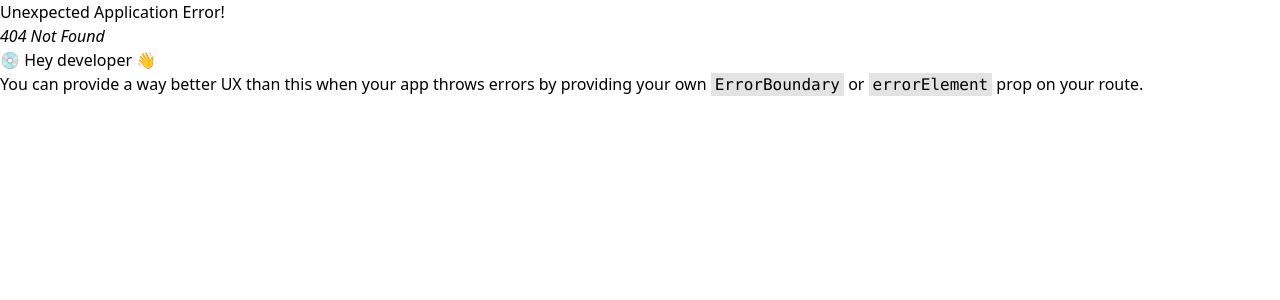
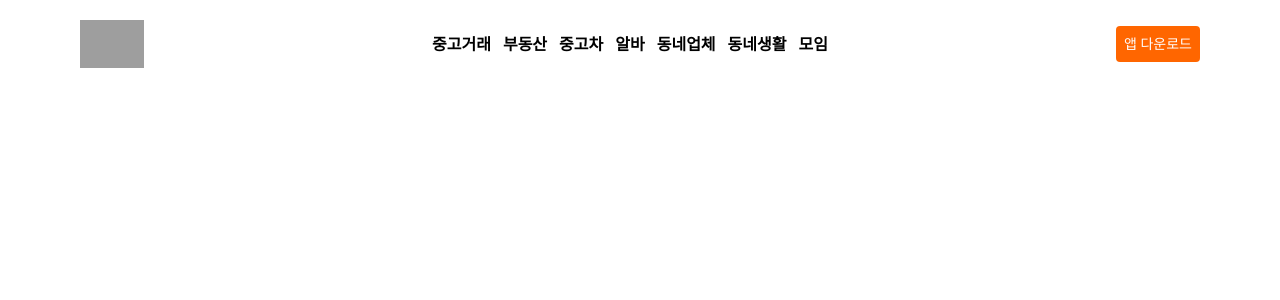
Before and after one commit to wooktori/carrot-market, a React (Vite) app: page /search in a window 1280 px wide. Before the commit this address had no page. Shown: the top 300 px of the page. Built offline with nearby package versions, Linux system fonts and the light colour scheme; grey boxes are pictures that could not be loaded.

Commit message:
Feat: 경로 분기에 따른 Header 컴포넌트 구분

```diff
--- a/src/components/Header.tsx
+++ b/src/components/Header.tsx
@@ -1,12 +1,29 @@
+import { Link, useLocation, useNavigate } from "react-router-dom";
+
 export default function Header() {
+  const navigate = useNavigate();
+  const location = useLocation();
+  const isMain = location.pathname === "/";
   return (
     <>
       <div className="flex items-center justify-between">
         <img
           src="https://i.namu.wiki/i/0USV9nUU5fEhlvT5ViKqwQe-uy46DVnu1YiSZYnKwgkt_8tVaRewInwz7A_CoRrsgCxfwTlBqbLo_z_tb3xZ6gmheKDSlY3jdbwhJzKSvsZcQY9D27mIRjAvMdkHeGsLYvXVTYHsNsnxey5ybmxDbQ.svg"
           width="64"
+          onClick={() => navigate("/")}
         />
-        <button className="cursor-pointer text-brand hover:text-brand-dark">
+        {isMain ? null : (
+          <nav className="flex gap-3 font-bold">
+            <Link to="">중고거래</Link>
+            <Link to="">부동산</Link>
+            <Link to="">중고차</Link>
+            <Link to="">알바</Link>
+            <Link to="">동네업체</Link>
+            <Link to="">동네생활</Link>
+            <Link to="">모임</Link>
+          </nav>
+        )}
+        <button className="cursor-pointer p-2 rounded-sm text-sm text-white bg-brand hover:bg-brand-hover">
           앱 다운로드
         </button>
       </div>
--- a/src/index.css
+++ b/src/index.css
@@ -2,5 +2,6 @@
 
 @theme {
   --color-brand: #ff6600;
+  --color-brand-hover: #ff9364;
   --color-brand-dark: #e65200;
 }
--- /dev/null
+++ b/src/pages/Search.tsx
@@ -0,0 +1,9 @@
+import Header from "../components/Header";
+
+export default function Search() {
+  return (
+    <>
+      <Header />
+    </>
+  );
+}
--- a/src/router.tsx
+++ b/src/router.tsx
@@ -1,12 +1,16 @@
 import { createBrowserRouter } from "react-router-dom";
 import Home from "./pages/Home";
 import App from "./App";
+import Search from "./pages/Search";
 
 const router = createBrowserRouter([
   {
     path: "/",
     element: <App />,
-    children: [{ path: "/", element: <Home />, children: [] }],
+    children: [
+      { path: "/", element: <Home />, children: [] },
+      { path: "/search", element: <Search />, children: [] },
+    ],
   },
 ]);
 
```
